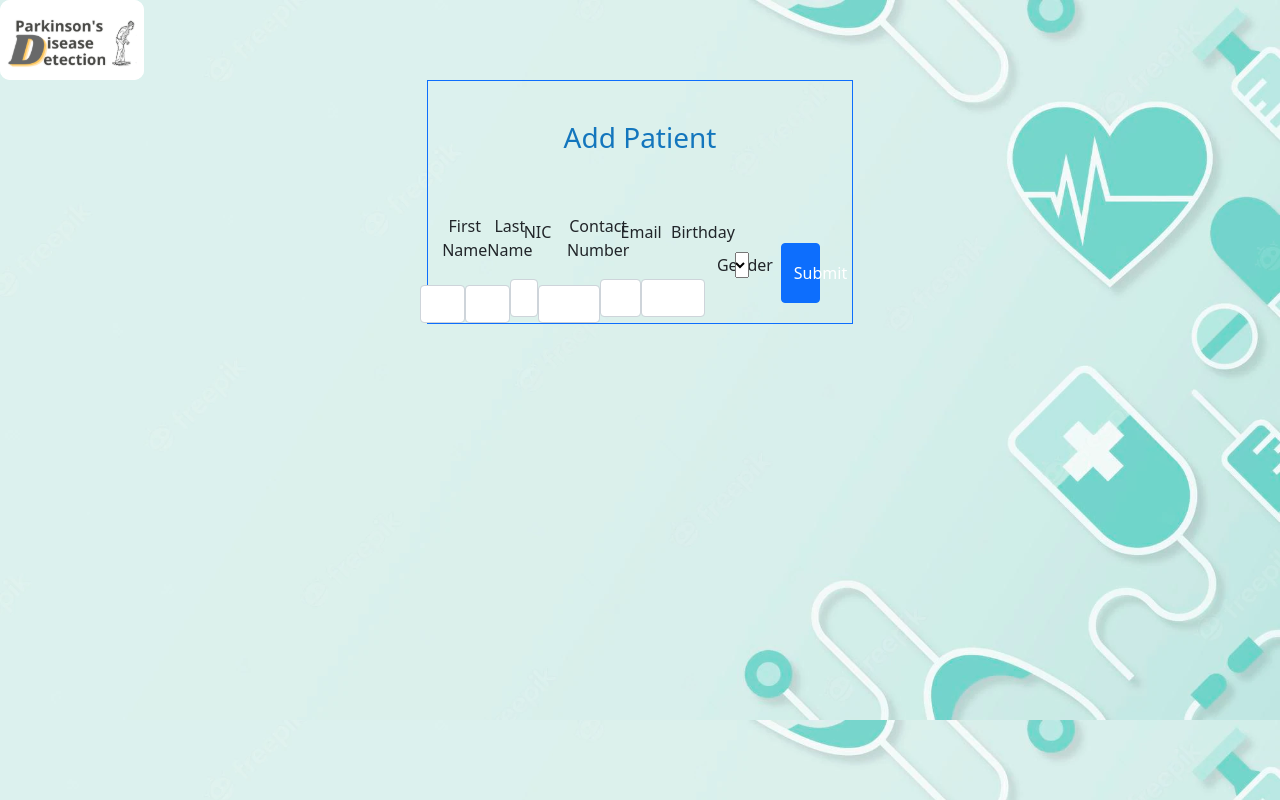
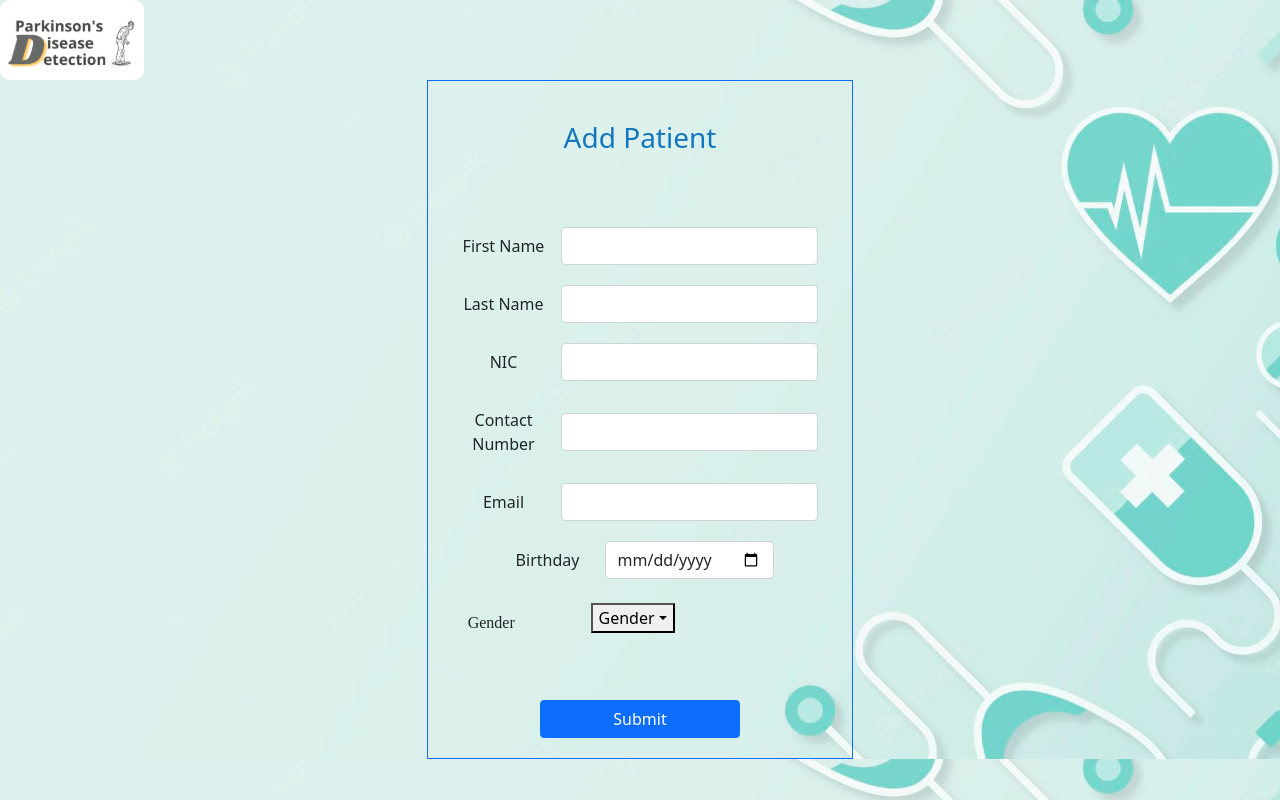
Before and after one commit to team-hexagon-6/react-FrontEnd, a React (Vite) app: page /addPatient in a window 1280 px wide. Built offline with nearby package versions, Linux system fonts and the light colour scheme.

Commit message:
Modify add patient

```diff
--- a/src/Validation.js
+++ b/src/Validation.js
@@ -126,6 +126,7 @@ const addPatient = (data) => {
         "date.max": `Age must be 18+;"Birthday" must be before or equal to "01-01-2005`,
       })
       .required(),
+    Gender: Joi.string().required(),
   });
   const { error, value } = addPatientSchema.validate(data, {
     abortEarly: false,
--- a/src/services/API/ExaminerServices.js
+++ b/src/services/API/ExaminerServices.js
@@ -1,103 +1,112 @@
 import config from "../../config.json";
 import axios from "axios";
-import token from "../Token"
+import token from "../Token";
 
 //API endpoint
-const APIEndpoint = config.DOMAIN_NAME + '/api';
+const APIEndpoint = config.DOMAIN_NAME + "/api";
 
 const getpatientdetails = (patientid) => {
   return axios({
     method: "get",
-      url: APIEndpoint+`/patient/get-patient/${patientid}`,
-      headers: {Authorization: `Bearer ${token.getAccessToken()}`},
-
+    url: APIEndpoint + `/patient/get-patient/${patientid}`,
+    headers: { Authorization: `Bearer ${token.getAccessToken()}` },
+  });
+};
+const addPatient = (data) => {
+  return axios({
+    method: "post",
+    url: APIEndpoint + "/add-new-patient",
+    data: {
+      patient_id: data["PatientID"],
+      firstname: data["First Name"],
+      lastname: data["Last Name"],
+      nic: data["NIC"],
+      contact_no: data["Contact Number"],
+      email: data["Email"],
+      birthday: data["Birthday"],
+      gender_type: data["Gender"],
+    },
+    headers: { Authorization: `Bearer ${token.getAccessToken()}` },
   });
 };
 
 const getpatienttestdetails1 = (testrecordid) => {
   return axios({
     method: "get",
-      url: APIEndpoint+`/test/test-record/${testrecordid}`,
-      headers: {Authorization: `Bearer ${token.getAccessToken()}`},
-
+    url: APIEndpoint + `/test/test-record/${testrecordid}`,
+    headers: { Authorization: `Bearer ${token.getAccessToken()}` },
   });
 };
 
-  const getpatienttestdetails = (skip,take,patient_id) => {
+const getpatienttestdetails = (skip, take, patient_id) => {
   return axios({
     method: "get",
-      url: APIEndpoint+`/test/tests?skip=${skip}&take=${take}&patient_id=${patient_id}`,
-      headers: {Authorization: `Bearer ${token.getAccessToken()}`},
-
+    url:
+      APIEndpoint +
+      `/test/tests?skip=${skip}&take=${take}&patient_id=${patient_id}`,
+    headers: { Authorization: `Bearer ${token.getAccessToken()}` },
   });
 };
 
 const getpatienttestrecordsforatest = (testid) => {
   return axios({
     method: "get",
-      url: APIEndpoint+`/test/test/${testid}`,
-      headers: {Authorization: `Bearer ${token.getAccessToken()}`},
-
+    url: APIEndpoint + `/test/test/${testid}`,
+    headers: { Authorization: `Bearer ${token.getAccessToken()}` },
   });
 };
 
-
-
-const dotest =(data)=>{
+const dotest = (data) => {
   return axios({
     method: "post",
-        url: APIEndpoint + '/test/do-test',
+    url: APIEndpoint + "/test/do-test",
     data: {
       patient_id: data.patient_id,
       test_type: data.test_type,
-          base64_img: 'ewrw',
+      base64_img: "ewrw",
     },
-
+    headers: { Authorization: `Bearer ${token.getAccessToken()}` },
   });
-}
+};
 
 const createtest = (patient_id) => {
   return axios({
     method: "post",
-    url: APIEndpoint+'/test/create-new-test',
-    data:{
-      patient_id:patient_id
+    url: APIEndpoint + "/test/create-new-test",
+    data: {
+      patient_id: patient_id,
     },
-    headers: {Authorization: `Bearer ${token.getAccessToken()}`},
-
+    headers: { Authorization: `Bearer ${token.getAccessToken()}` },
   });
 };
 
-const gettesttypes =()=>{
+const gettesttypes = () => {
   return axios({
     method: "get",
-    url: APIEndpoint + '/test/test-types',
-    headers: {Authorization: `Bearer ${token.getAccessToken()}`}
+    url: APIEndpoint + "/test/test-types",
+    headers: { Authorization: `Bearer ${token.getAccessToken()}` },
   });
+};
 
-}
-
-const confirmtest =(test_id,patient_id)=>{
+const confirmtest = (test_id, patient_id) => {
   return axios({
     method: "post",
-    url: APIEndpoint + '/test/confirm-test',
-    data:{
-      test_id:test_id,
-      patient_id:patient_id
+    url: APIEndpoint + "/test/confirm-test",
+    data: {
+      test_id: test_id,
+      patient_id: patient_id,
     },
-    headers: {Authorization: `Bearer ${token.getAccessToken()}`}
+    headers: { Authorization: `Bearer ${token.getAccessToken()}` },
   });
+};
 
-}
-
-
-
-export default{
+export default {
   getpatientdetails,
   dotest,
   gettesttypes,
   getpatienttestdetails,
   getpatienttestrecordsforatest,
   createtest,
-   confirmtest
-}
+  confirmtest,
+  addPatient,
+};
--- a/src/views/addPatient/AddPatient.jsx
+++ b/src/views/addPatient/AddPatient.jsx
@@ -1,9 +1,10 @@
 import React, { useState } from "react";
 import HeaderOne from "../../components/headers/HeaderOne";
 import { Link } from "react-router-dom";
-import AuthServices from "../../services/AuthServices";
+import ExaminerServices from "../../services/API/ExaminerServices";
 import "./AddPatient.css";
 import Validation from "../../Validation";
+import { Form, Row, Col, Dropdown, DropdownButton } from "react-bootstrap";
 
 function AddPatient() {
   const formValues = {
@@ -13,13 +14,12 @@ function AddPatient() {
     "Contact Number": "",
     Email: "",
     Birthday: "",
+    Gender: "",
+    PatientID: "P12345679",
   };
   const [state, setState] = useState(formValues);
   const [errorData, setErrorData] = useState(formValues);
-  const [gender, setGender] = useState("Select gender");
-  const [genderError, setGenderError] = useState("");
-  console.log("Gender is ", gender);
-  console.log("Gender Error is ", genderError);
+
   const errors = {};
   const handleValidity = (e) => {
     setState({
@@ -27,17 +27,29 @@ function AddPatient() {
       [e.target.name]: e.target.value,
     });
   };
-  const handleSubmit = (e) => {
+  const handleSelect = (event) => {
+    console.log("event is", event);
+    setState({
+      ...state,
+      Gender: event,
+    });
+  };
+
+  const handleSubmit = async (e) => {
     e.preventDefault();
     const { value, error } = Validation.addPatient(state);
-    console.log(state);
-    if (gender !== "Male" || gender !== "Female") {
-      setGenderError("Select Gender");
-    }
+    // console.log(state);
     if (error) {
       error.details.map((item) => {
         errors[item.path[0]] = item.message;
       });
+    } else {
+      try {
+        const response = await ExaminerServices.addPatient(state);
+        console.log(response);
+      } catch (error) {
+        console.log(error.message);
+      }
     }
     setErrorData(errors);
   };
@@ -47,7 +59,7 @@ function AddPatient() {
       <HeaderOne />
       <div className="container border border-1 border-primary d-flex flex-column col-4 justify-content-center ">
         <h3 className="header">Add Patient</h3>
-        <div className="form">
+        <div className="form1">
           <div className="justify-content-center row g-3 align-items-center">
             <div className="col-3 text-center">
               <label htmlFor="" className="col-form-label">
@@ -176,7 +188,7 @@ function AddPatient() {
             </div>
             <div className="col-auto">
               <input
-                type="text"
+                type="date"
                 name="Birthday"
                 className="form-control"
                 aria-describedby="passwordHelpInline"
@@ -192,34 +204,59 @@ function AddPatient() {
               {errorData["Birthday"]}
             </p>
           )}
-          <div className="flex justify-content-center row g-3 align-items-center">
+          {/* <div className="flex justify-content-center row g-3 align-items-center">
             <div className="col-3 text-center">
               <label htmlFor="" className="col-form-label">
                 Gender
               </label>
             </div>
             <div className="col-5">
-              <select
-                className="w-100"
-                value={gender}
-                onChange={(e) => {
-                  setGender(e.target.value);
-                }}
-              >
+              <select className="w-100" onSelect={handleSelect}>
                 <option value="select"> Select</option>
                 <option value="Male"> Male </option>
                 <option value="Female"> Female </option>
               </select>
             </div>
           </div>
-          {genderError && (
+          {errorData["Gender"] !== "" && (
             <p
               className="d-flex justify-content-center"
               style={{ color: "red" }}
             >
-              Select gender
+              {errorData["Gender"]}
             </p>
-          )}
+          )} */}
+          <div className="flex justify-content-center row g-3 align-items-center">
+            <div className="col-3 text-center"></div>
+            <Form.Group
+              as={Row}
+              className="fw-bold col-xl-12 mb-3 mx-auto"
+              controlId="Gender"
+            >
+              <Form.Label className="fa" column sm={4}>
+                Gender
+              </Form.Label>
+              <Col sm={1}>
+                <DropdownButton
+                  bsPrefix="button1"
+                  id="dropdown-basic-button"
+                  title={state.Gender == "" ? "Gender" : state.Gender}
+                  onSelect={handleSelect}
+                >
+                  <Dropdown.Item eventKey="Male">Male</Dropdown.Item>
+                  <Dropdown.Item eventKey="Female">Female</Dropdown.Item>
+                </DropdownButton>
+              </Col>
+              <Row>
+                <Col></Col>
+                <Col sm={8}>
+                  {errorData["Gender"] !== "" && (
+                    <p className="error">{errorData["Gender"]}</p>
+                  )}
+                </Col>
+              </Row>
+            </Form.Group>
+          </div>
           <div className="btn-container d-flex justify-content-center ">
             <button
               type="submit"
```
Lines whose indentation alone changed are shown as unchanged.
